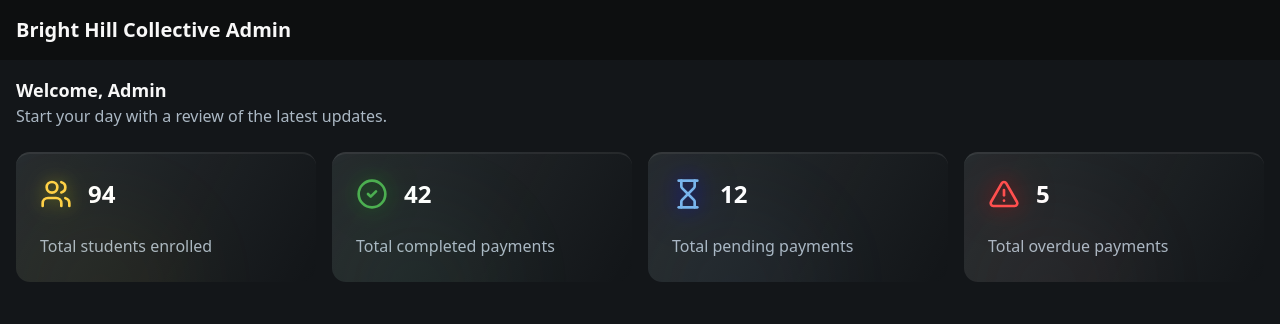
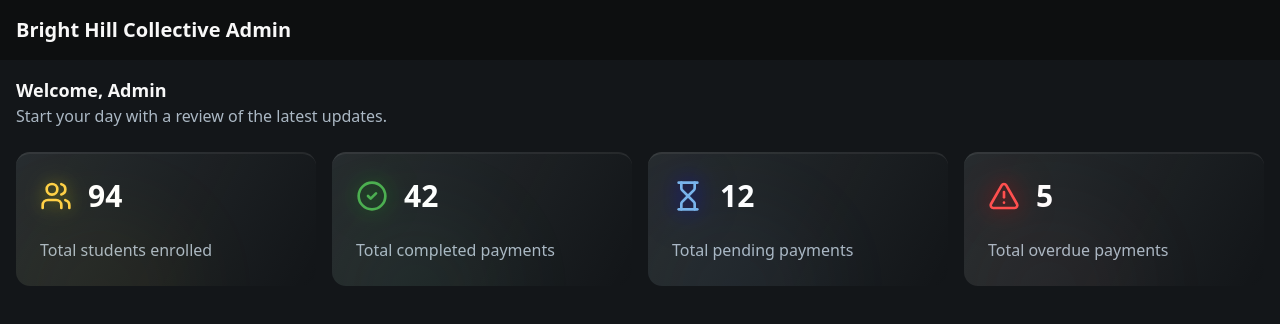
Before and after one commit to Cesron/bright-hill-collective-admin, a Next.js app: page / in a window 1280 px wide. Shown: the top 324 px of the page. Built offline with nearby package versions, Linux system fonts and the light colour scheme.

Commit message:
feat: increase font size of count in StatCard component for better visibility

```diff
--- a/src/components/stat-card.tsx
+++ b/src/components/stat-card.tsx
@@ -25,7 +25,7 @@
             "red-glow": type === "overdue",
           })}
         />
-        <h2 className="text-2xl font-bold text-white">{count}</h2>
+        <h2 className="text-3xl font-bold text-white">{count}</h2>
       </div>
 
       <p className="mt-6">{label}</p>
```
